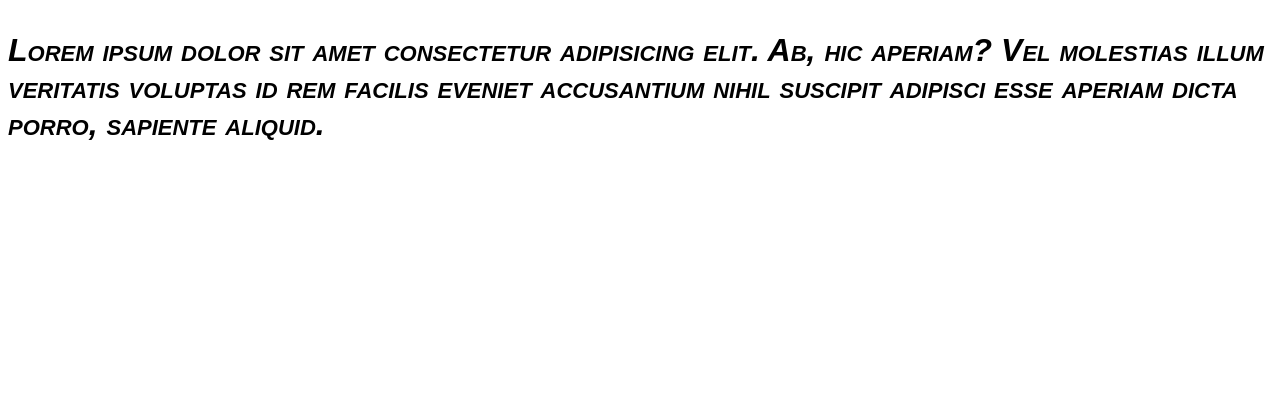
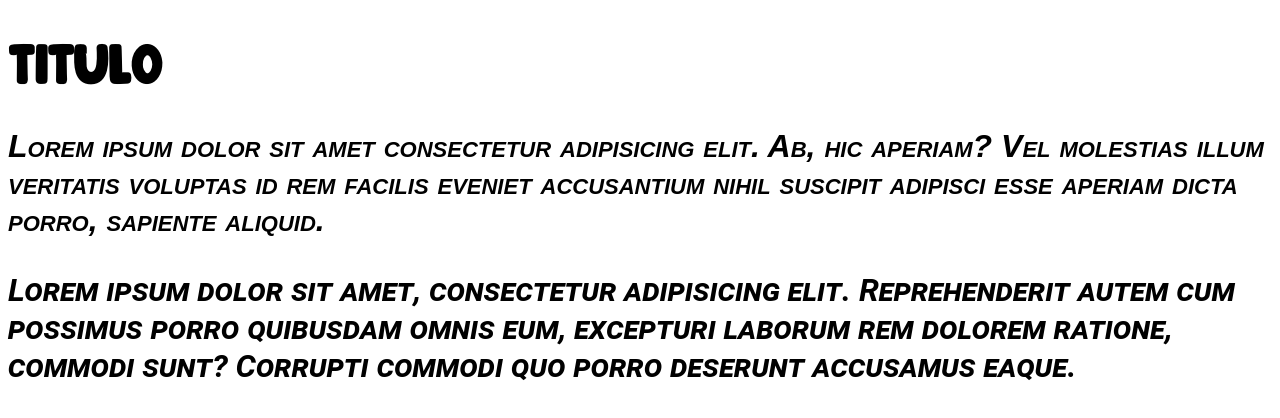
Before and after one commit to KaiqueCassal/Curso-HTML-02, a plain HTML site: page CSS/009-font/index.html in a window 1280 px wide. Drawn offline with Linux system fonts and the light colour scheme.

Commit message:
009
Fontes.

```diff
--- a/CSS/009-font/index.html
+++ b/CSS/009-font/index.html
@@ -8,8 +8,14 @@
     <link rel="stylesheet" href="style.css">
 </head>
 <body>
+    <h1>
+        Titulo
+    </h1>
     <p>
         Lorem ipsum dolor sit amet consectetur adipisicing elit. Ab, hic aperiam? Vel molestias illum veritatis voluptas id rem facilis eveniet accusantium nihil suscipit adipisci esse aperiam dicta porro, sapiente aliquid.
     </p>
+    <p id="google">
+        Lorem ipsum dolor sit amet, consectetur adipisicing elit. Reprehenderit autem cum possimus porro quibusdam omnis eum, excepturi laborum rem dolorem ratione, commodi sunt? Corrupti commodi quo porro deserunt accusamus eaque.
+    </p>
 </body>
 </html>
--- a/CSS/009-font/style.css
+++ b/CSS/009-font/style.css
@@ -1,5 +1,18 @@
 *{
     font-size: 100%;
+}
+
+@font-face {
+    font-family: "Lemon Days";
+    src: url("font/Lemon\ Days.otf");
+}
+
+@import url('https://fonts.googleapis.com/css2?family=Roboto&display=swap');
+
+
+h1{
+    font-family: "Lemon Days", sans-serif;
+    font-size: 3em;
 }
 
 p{
@@ -9,3 +22,6 @@ p{
     font-style: italic;
     font-size: 2em;
 }
+#google{
+    font-family: 'Roboto', sans-serif;
+}
```
Also changed, not shown: CSS/009-font/font/Lemon Days.otf (added), CSS/009-font/font/Lemon Days.ttf (added).
